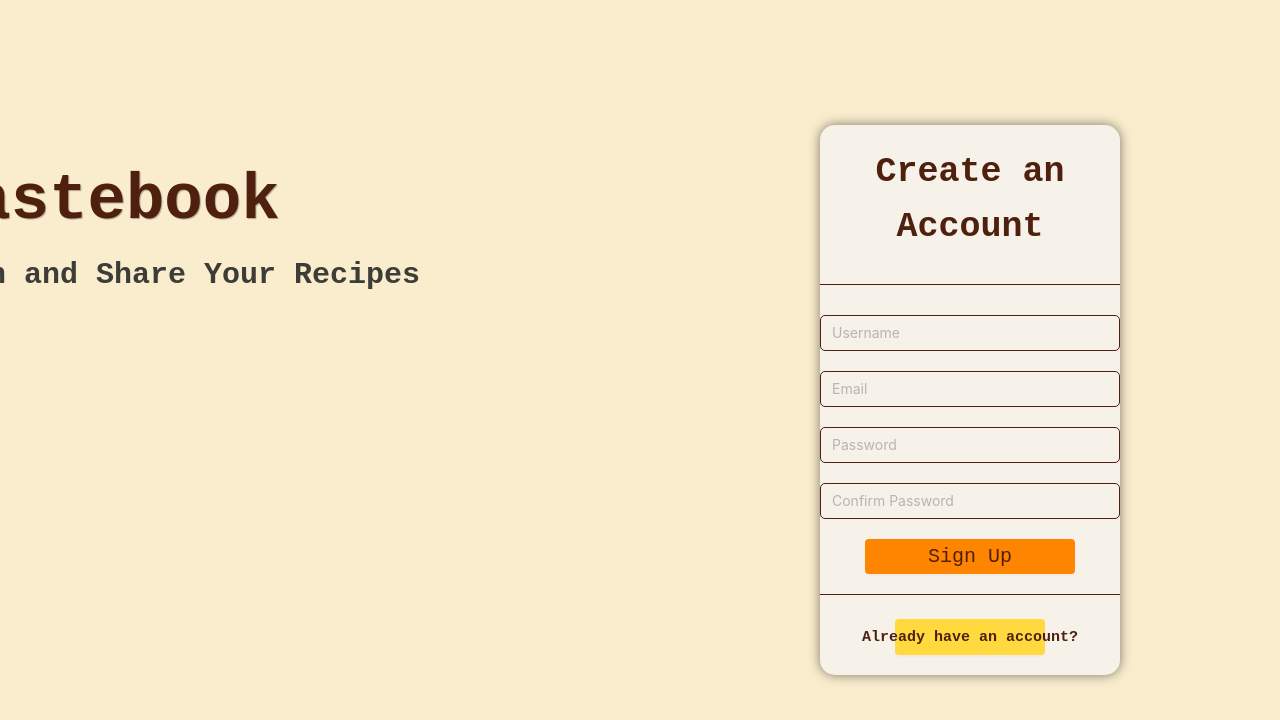
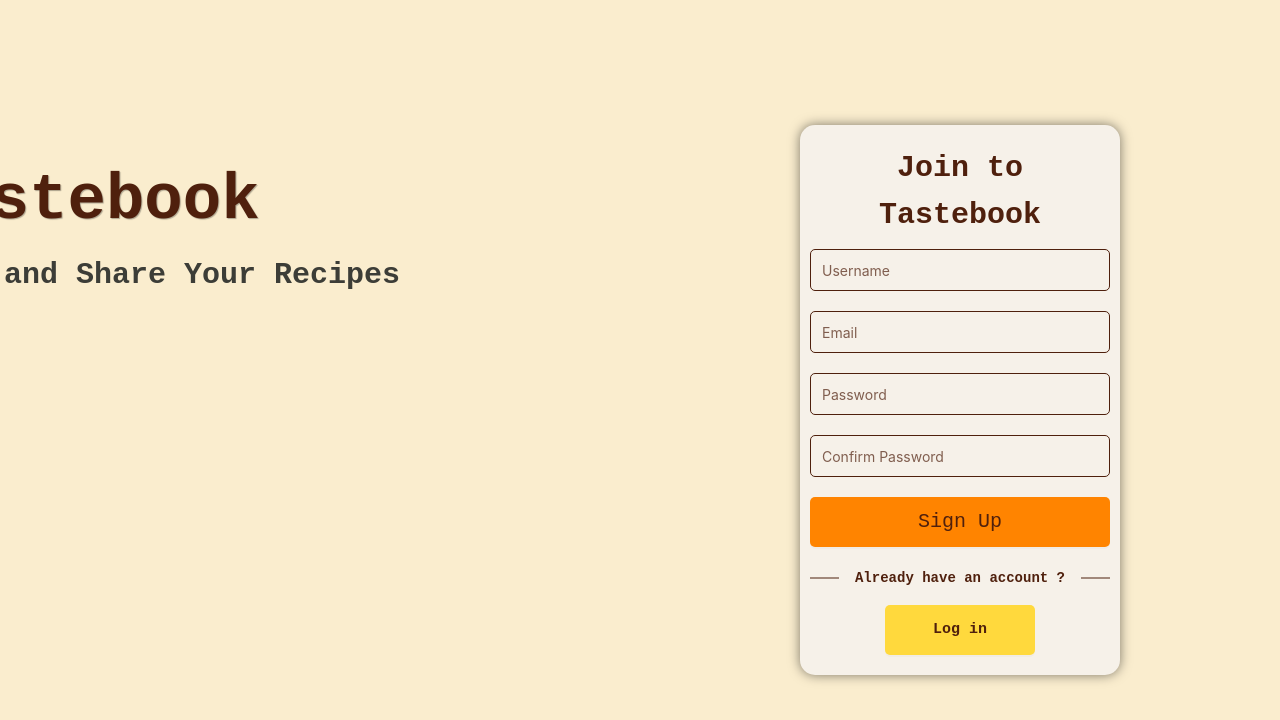
Before and after one commit to ak1nttr/Tastebook-Frontend, a Next.js app: page /register in a window 1280 px wide. Shown: the top 720 px of the page. Built offline with nearby package versions, Linux system fonts and the light colour scheme.

Commit message:
login and registration pages styling

```diff
--- a/src/app/globals.css
+++ b/src/app/globals.css
@@ -40,3 +40,7 @@ a {
     color-scheme: dark;
   }
 }
+
+.custom-input::placeholder {
+  color: rgba(79, 32, 13, 0.7);
+}
--- a/src/app/register/page.tsx
+++ b/src/app/register/page.tsx
@@ -71,23 +71,24 @@ const Register = () => {
                         justifyContent: 'flex-start',
                         alignItems: 'center',
                         boxShadow: '0 0 12px rgba(0,0,0,0.5)',
+                        paddingLeft:10,
+                        paddingRight:10
                     }}>
                     <Typography
                         style={{
                             color: '#4F200D',
-                            fontSize: 35,
+                            fontSize: 30,
                             fontWeight: "bolder",
                             textAlign: 'center',
                             marginTop: 20,
-                            marginBottom: 5,
                             fontFamily: 'monospace',
                         }}>
-                        Create an Account
+                        Join to Tastebook
                     </Typography>
-                    <Divider style={{ width: '100%', borderColor: '#4F200D', marginBottom: 20 }} />
                     <Input
                         placeholder="Username"
                         onChange={(e) => setUsername(e.target.value)}
+                        className="custom-input"
                         style={{
                             width: 300,
                             height: 50,
@@ -99,8 +100,10 @@ const Register = () => {
                     <Input
                         placeholder="Email"
                         onChange={(e) => setEmail(e.target.value)}
+                        className="custom-input"
                         style={{
-                            width: 300,
+                            width:'100%',
+                            maxWidth: 300,
                             height: 50,
                             marginTop: 20,
                             backgroundColor: '#F6F1E9',
@@ -110,6 +113,7 @@ const Register = () => {
                     <Input
                         placeholder="Password"
                         type="password"
+                        className="custom-input"
                         onChange={(e) => setPassword(e.target.value)}
                         style={{
                             width: 300,
@@ -122,6 +126,7 @@ const Register = () => {
                     <Input
                         placeholder="Confirm Password"
                         type="password"
+                        className="custom-input"
                         onChange={(e) => setConfirmPassword(e.target.value)}
                         style={{
                             width: 300,
@@ -136,10 +141,12 @@ const Register = () => {
                         onMouseLeave={(e) => e.currentTarget.style.backgroundColor = '#FF8400'}
                         onClick={handleRegister}
                         style={{
-                            width: '70%',
-                            height: '10%',
+                            width: '100%',
+                            maxWidth:300,
+                            height: '100%',
+                            maxHeight:50,
                             marginTop: 20,
-                            borderRadius: 4,
+                            borderRadius: 5,
                             border: 'none',
                             backgroundColor: '#FF8400',
                             color: '#4F200D',
@@ -149,20 +156,26 @@ const Register = () => {
                         Sign Up
                     </Button>
                     <Divider
+                        orientation="center"
                         style={{
                             width: '100%',
                             borderColor: '#4F200D',
                             marginTop: 20,
-                        }} />
+                        }}>
+                        <Typography style={{color:'#4F200D', fontFamily:'monospace', fontWeight:'bolder'}}>
+                            Already have an account ?
+                        </Typography>
+                    </Divider>
                     <Button
                         onClick={() => {router.push('/login')}}
                         onMouseLeave={(e) => e.currentTarget.style.backgroundColor = '#FFD93D'}
                         onMouseEnter={(e) => e.currentTarget.style.backgroundColor = '#f5cb45'}
                         style={{
                             width: '50%',
-                            height: '10%',
+                            height: '100%',
+                            maxHeight:50,
                             marginBottom: 20,
-                            borderRadius: 4,
+                            borderRadius: 5,
                             border: 'none',
                             backgroundColor: '#FFD93D',
                             color: '#4F200D',
@@ -170,7 +183,7 @@ const Register = () => {
                             fontSize: 15,
                             fontWeight: 'bold'
                         }}>
-                        Already have an account?
+                        Log in
                     </Button>
                 </div>
             </Content>
```
Also changed, not shown: src/app/login/page.tsx (+22 -10 lines).
